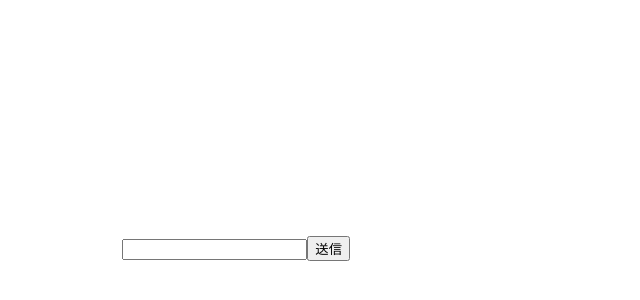
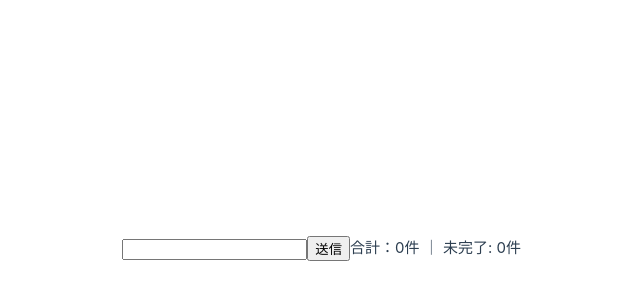
Before and after one commit to torchiba/vue3-todo-app, a Vue app: page / in a window 1280 px wide. Shown: the part 152-452 px from the top of the page, without its empty margins (290-930 px from the left). Built offline with nearby package versions, Linux system fonts and the light colour scheme; the HTML template or start-up script is replaced by a standard one.

Commit message:
add: computedで残件表示、watchおためし

```diff
--- a/src/App.vue
+++ b/src/App.vue
@@ -1,5 +1,5 @@
 <script setup lang="ts">
-import { reactive, ref } from 'vue';
+import { reactive, computed, watch } from 'vue';
 let id:number = 0;
 const state = reactive({
   newTodo: '' as string,
@@ -17,8 +17,17 @@ const addTodo = () => {
   state.newTodo = ""
 }
 const removeTodo = (id:number) => {
-  state.todos = state.todos.filter((todo) => todo.id !== id)
+  state.todos = state.todos.filter(todo => todo.id !== id)
 }
+const remainingCount = computed(() => {
+  return state.todos.filter(todo => !todo.done).length;
+})
+watch(
+  () => state.todos.length,
+  (newValue, oldValue) => {
+    console.log(`value Change!: ${oldValue} -> ${newValue}`)
+  }
+)
 </script>
 
 <template>
@@ -32,6 +41,7 @@ const removeTodo = (id:number) => {
   </header>
 
   <main>
+    <p>合計：{{state.todos.length}}件 ｜ 未完了: {{ remainingCount }}件</p>
     <p v-for="todo in state.todos" :key="todo.id"><input type="checkbox" :id="'todo-' + todo.id" name="done" v-model="todo.done"/><label :for="'todo-' + todo.id" :class="{ checked: todo.done }">{{ todo.text }}</label><button @click="removeTodo(todo.id)">X</button></p>
   </main>
 </template>
```
